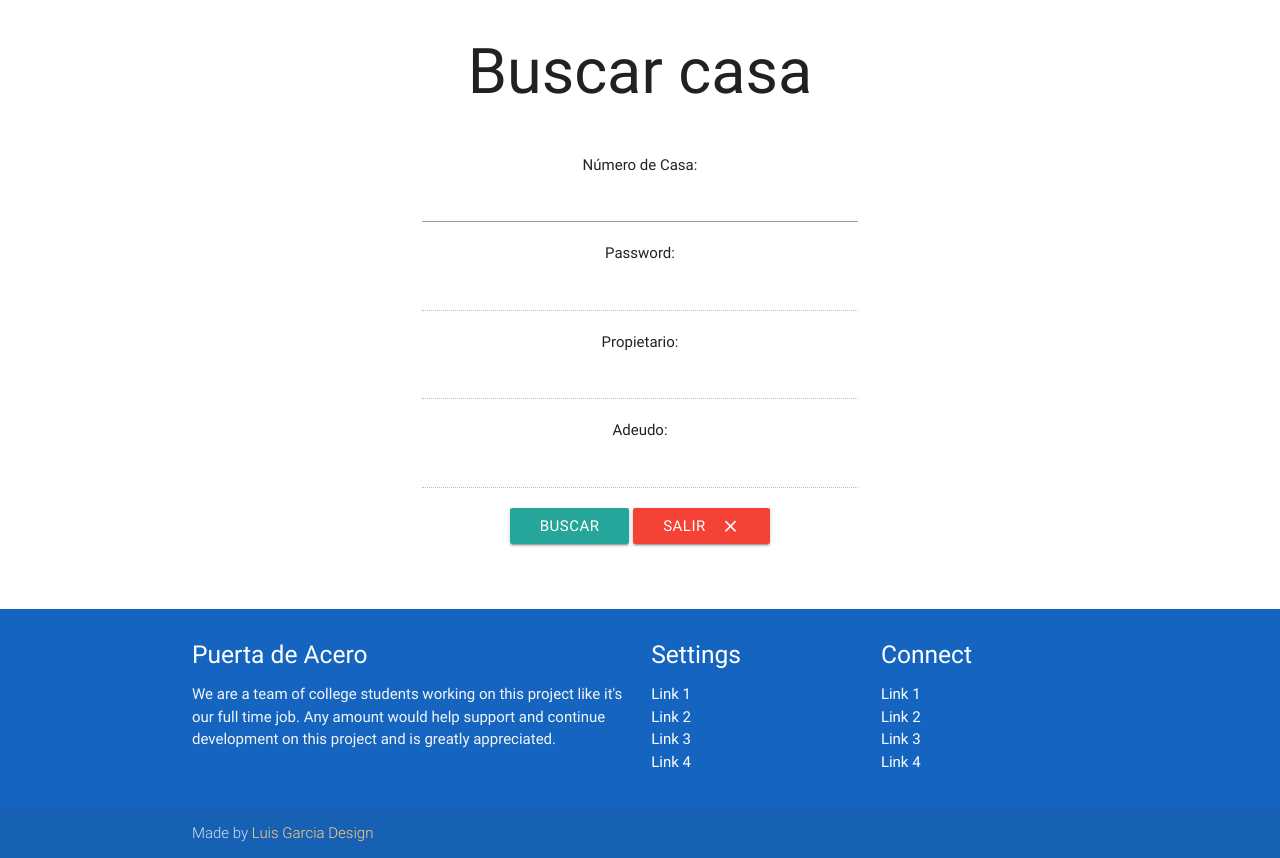
After one commit to DrGarciaDev/login, a PHP site: page /editar.php in a window 1280 px wide. The commit adds this page. Shown: the part 365-1223 px from the top of the page. Run offline with PHP 8.4, Linux system fonts and the light colour scheme; data that the repository does not hold is empty.

Commit message:
Agregar, editar y eliminar versión 1.1

```diff
--- /dev/null
+++ b/editar.php
@@ -0,0 +1,140 @@
+<?php //codigo cambios
+include('include/header.php');
+
+$con=mysqli_connect("localhost","id127413_mario","mario","id127413_datos");
+
+if(isset($_POST['submit'])) {
+  //script de busqueda y altera
+  if ($_POST['submit'] == "Cambiar") {
+    $nocasa         = $_POST['Nocasa'];
+    $password       = $_POST['Password'];
+    $propietario    = $_POST['Propietario'];
+    $adeudo         = $_POST['Adeudo'];
+    echo "<script>alert('Campos: ".$password." ".$propietario." ".$adeudo." -- ".$nocasa."'); </script>";
+
+    $sql_editar = "UPDATE fraccionamiento SET Password = '$password', nombreP = '$propietario', Adeudo = '$adeudo' WHERE NoCasa = '$nocasa' ";
+    //echo("$sql_editar");
+    if ($con->query($sql_editar) === TRUE) {
+        echo "<script>alert('Actualizado con éxito...'); </script>";
+    } else {
+        echo "<script>alert('Error updating record: ".$con->error."');</script>";
+    }
+    //$con->close();
+  }//FIN DE LA EDICION
+
+  if ($_POST['submit'] == "Buscar") {
+    $nocasa=$_POST['Nocasa'];
+    //$con=mysqli_connect("localhost","id127413_mario","mario","id127413_datos");
+
+    $sql="SELECT * FROM fraccionamiento WHERE NoCasa=$nocasa";
+    $retval=(mysqli_query($con,$sql));
+    if(mysqli_num_rows($retval)>0){
+      while($row=mysqli_fetch_assoc($retval)){
+        ?>
+        <div class="container">
+          <div class="row">
+            <div class="col s3">
+
+            </div>
+
+            <div class="col s6">
+              <center>
+                <img src="https://craluminios.com.ar/wp-content/uploads/2017/04/d02-600x450.png" height=300 width=250>
+                <br>
+                <form method="post" action="<?php echo $_SERVER['PHP_SELF']; ?>">
+                  <h1>Editar campos</h1>
+                  <br>
+                  Numero de Casa:
+                  <input type="text" name="Nocasa" readonly value="<?php echo $row['NoCasa']; ?>" required><br>
+                  Password:
+                  <input type="text" name="Password" value="<?php echo $row['Password']; ?>" required><br>
+                  Propietario:
+                  <input type="text" name="Propietario" value="<?php echo $row['nombreP']; ?>" required><br>
+                  Adeudo:
+                  <input type="text" name="Adeudo" value="<?php echo $row['Adeudo']; ?>" required><br>
+                  <input class="btn waves-effect blue" type="submit" name="submit" value="Cambiar">
+                  <!-- <a class='btn waves-effect red' href='salir.php'>SALIR
+                    <i class='material-icons right'>close</i>
+                  </a>
+                -->
+                </form>
+              </center>
+            </div>
+
+            <div class="col s3">
+
+            </div>
+          </div>
+        </div>
+         <?php
+      }//FIN WHILE
+    }//FIN IF HAY REGISTROS
+  } ?>
+    <div class="container">
+      <div class="row">
+        <div class="col s3">
+
+        </div>
+
+        <div class="col s6">
+          <center>
+            <form method="post" action="<?php echo $_SERVER['PHP_SELF']; ?>">
+            <h1>Buscar casa para editar</h1>
+            <br>
+            Número de Casa:
+            <input type="text" name="Nocasa" required>
+            <br>
+            <input class="btn btn-succes" type="submit" name="submit" value="Buscar">
+            <a class='btn waves-effect red' href='salir.php'>SALIR<i class='material-icons right'>close</i></a>
+            </form>
+          </center>
+        </div>
+
+        <div class="col s3">
+
+        </div>
+      </div>
+    </div>
+  <?php
+      //mysqli_close($con);
+}else{
+    //forma de cambios
+  ?>
+  <div class="container">
+    <div class="row">
+      <div class="col s3">
+
+      </div>
+
+      <div class="col s6">
+        <center>
+        <img src="https://craluminios.com.ar/wp-content/uploads/2017/04/d02-600x450.png" height=300 width=250>
+        <br>
+        <form method="post" action="<?php echo $_SERVER['PHP_SELF']; ?>">
+        <h1>Buscar casa</h1>
+        <br>
+        Número de Casa:
+        <input type="text" name="Nocasa" required><br>
+        Password:
+        <input type="text" name="password" disabled><BR>
+        Propietario:
+        <input type="text" name="propietario"disabled><br>
+        Adeudo:
+        <input type="text" name="adeudo" disabled><br>
+        <input class="btn btn-succes" type="submit" name="submit" value="Buscar">
+        <a class='btn waves-effect red' href='salir.php'>SALIR<i class='material-icons right'>close</i></a>
+        </form>
+        </center>
+      </div>
+
+      <div class="col s3">
+
+      </div>
+    </div>
+  </div>
+<?php
+}
+
+include('include/footer.php');
+
+?>
```
Also changed, not shown: agregar.php (+9 -8 lines), cambios.php (deleted, +0 -64 lines), eliminar.php (+100 -0 lines), valida_usuario.php (+13 -11 lines).
